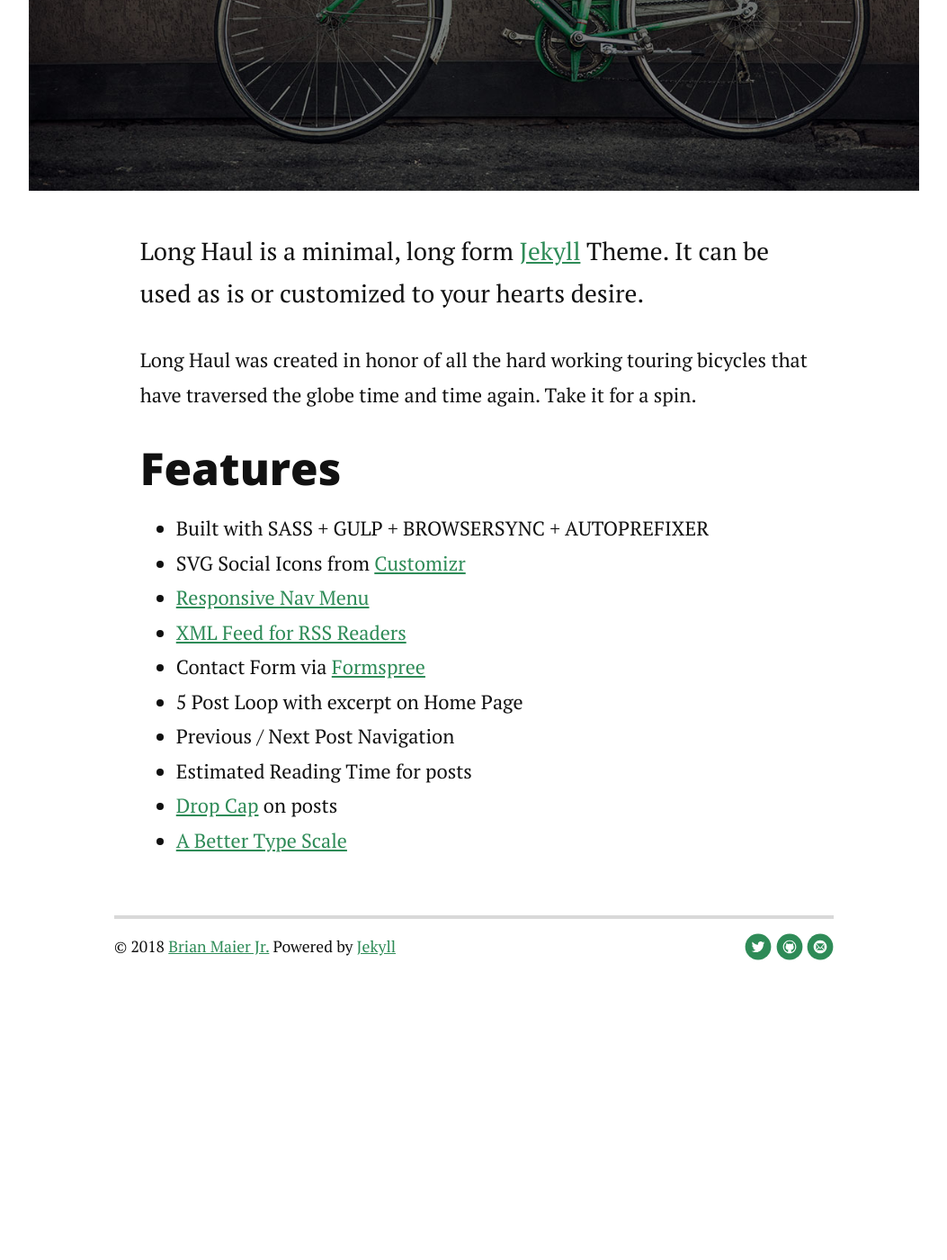
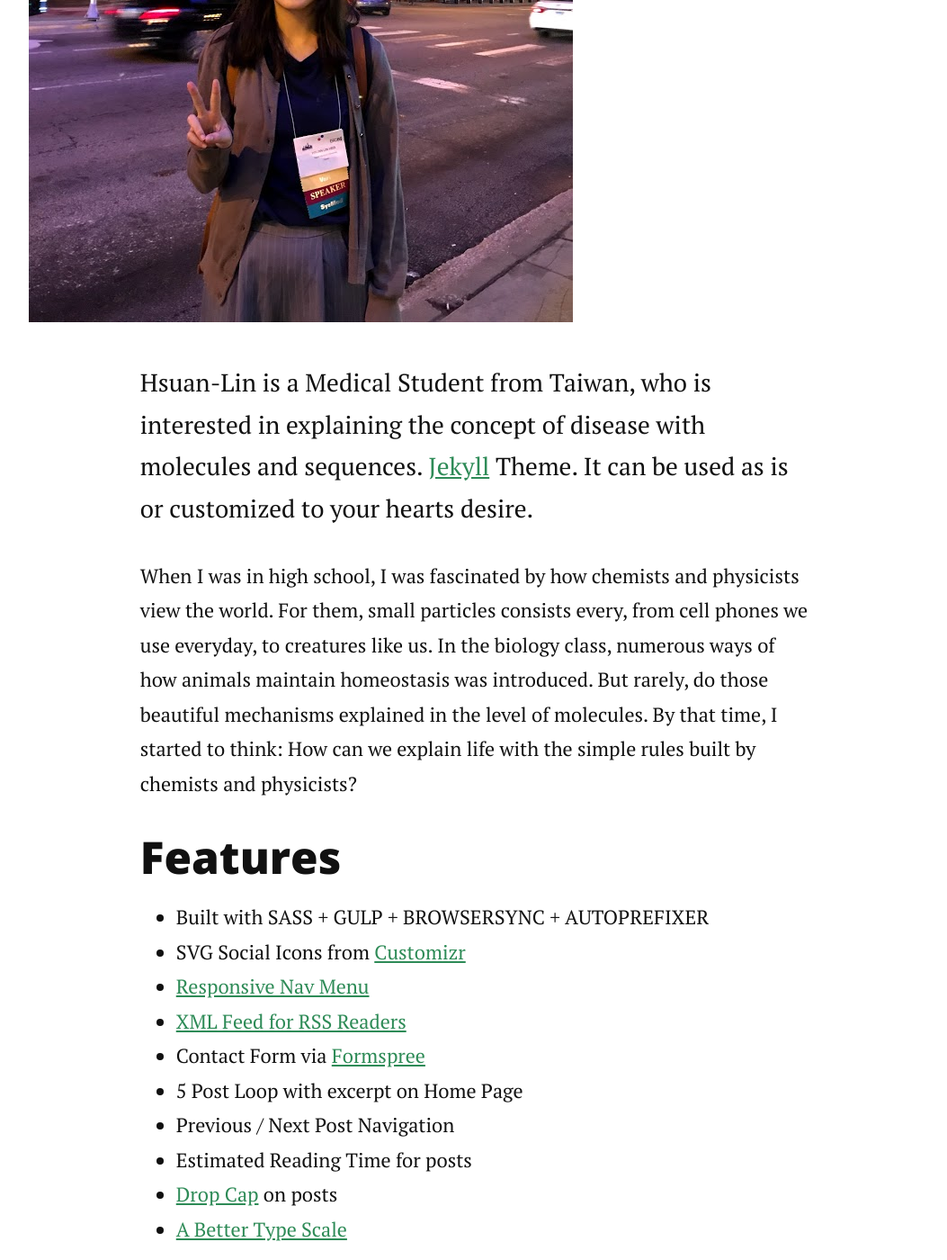
Before and after one commit to algaebrown/algaebrown.github.io, a Jekyll site: the page built from about.md, in a window 1280 px wide and 1400 px high, scrolled down 945 px. Shown: the whole window at 90% size, without its empty margins (113-1166 px from the left). Built offline with Jekyll 4.4.1, drawn with Linux system fonts in a browser that asks for light colours; nearby versions of some CDN libraries; before the commit the page ends 2054 px from its top, so only the background shows below that; some of the changed text lies outside the part shown.

Commit message:
edit about

```diff
--- a/about.md
+++ b/about.md
@@ -1,13 +1,15 @@
 ---
 layout: default
-title: About Long Haul
+title: About Hsuan-Lin Her
 ---
 
 <div class="post">
-	<h1 class="pageTitle">About Long Haul</h1>
-	<img src="{{ '/assets/img/touring.jpg' | prepend: site.baseurl }}" alt="">
-	<p class="intro">Long Haul is a minimal, long form <a href="http://jekyllrb.com">Jekyll</a> Theme. It can be used as is or customized to your hearts desire.</p>
-	<p>Long Haul was created in honor of all the hard working touring bicycles that have traversed the globe time and time again. Take it for a spin.</p>
+	<h1 class="pageTitle">About Hsuan-Lin Her</h1>
+	<img src="{{ '/assets/img/her.jpg' | prepend: site.baseurl }}" alt="">
+	<p class="intro">Hsuan-Lin is a Medical Student from Taiwan, who is interested in explaining the concept of disease with molecules and sequences. <a href="http://jekyllrb.com">Jekyll</a> Theme. It can be used as is or customized to your hearts desire.</p>
+	<p> When I was in high school, I was fascinated by how chemists and physicists view the world. For them, small particles consists every, from cell phones we use everyday, to creatures like us. In the biology class, numerous ways of how animals maintain homeostasis was introduced. But rarely, do those beautiful mechanisms explained in the level of molecules. By that time, I started to think: How can we explain life with the simple rules built by chemists and physicists?
+
+	</p>
 	<h2>Features</h2>
 	<ul>
 		<li>Built with SASS + GULP + BROWSERSYNC + AUTOPREFIXER</li>
```
Also changed, not shown: assets/img/01.jpg (added), assets/img/02.jpg (added), assets/img/03.jpg (added), assets/img/04.jpg (added), assets/img/05.jpg (added), assets/img/06.jpg (added), assets/img/07.jpg (added), assets/img/08.jpg (added), assets/img/her.jpg (added).
